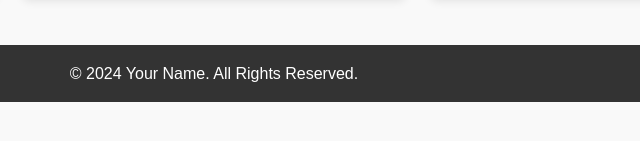
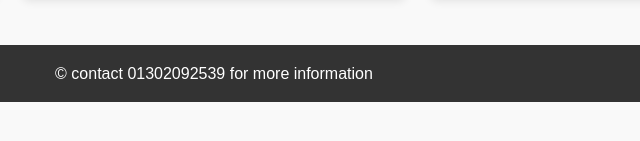
Before and after one commit to muradhassen/Resume, a plain HTML site: page project.html in a window 1280 px wide. Shown: the part 395-536 px from the top of the page, 426-1066 px from the left. Drawn offline with Linux system fonts and the light colour scheme.

Commit message:
Update project.html

```diff
--- a/project.html
+++ b/project.html
@@ -38,7 +38,7 @@
         </section>
     </main>
     <footer>
-        <p>© 2024 Your Name. All Rights Reserved.</p>
+        <p>© contact 01302092539 for more information</p>
     </footer>
 </body>
 </html>
```
